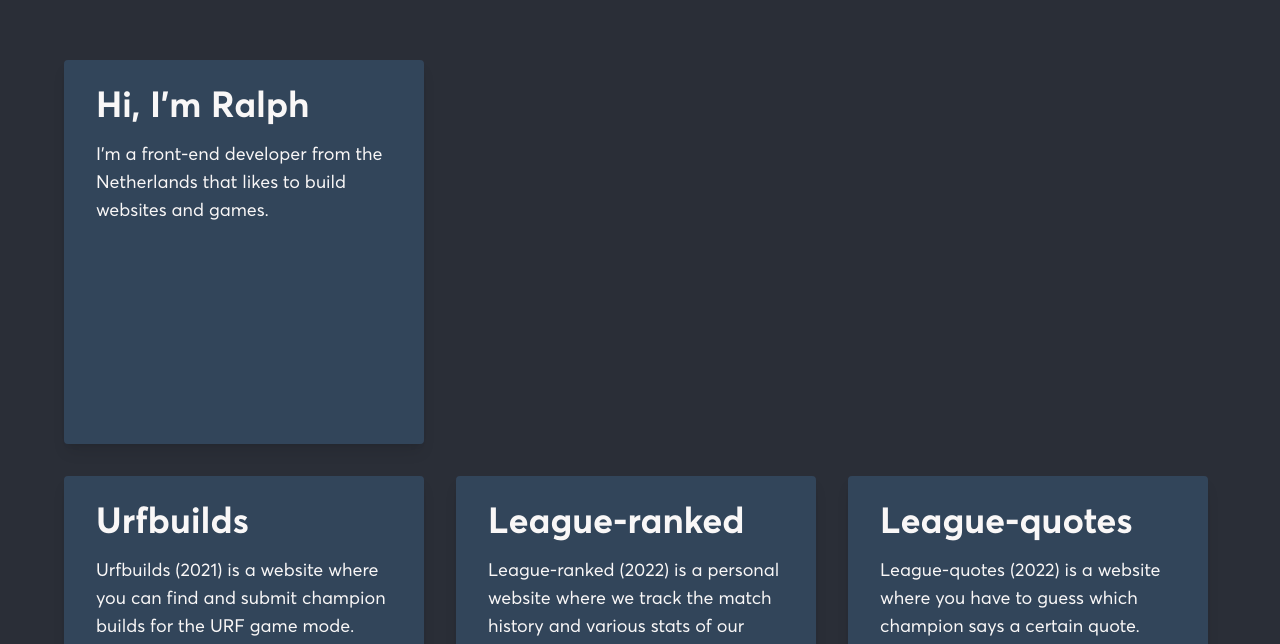
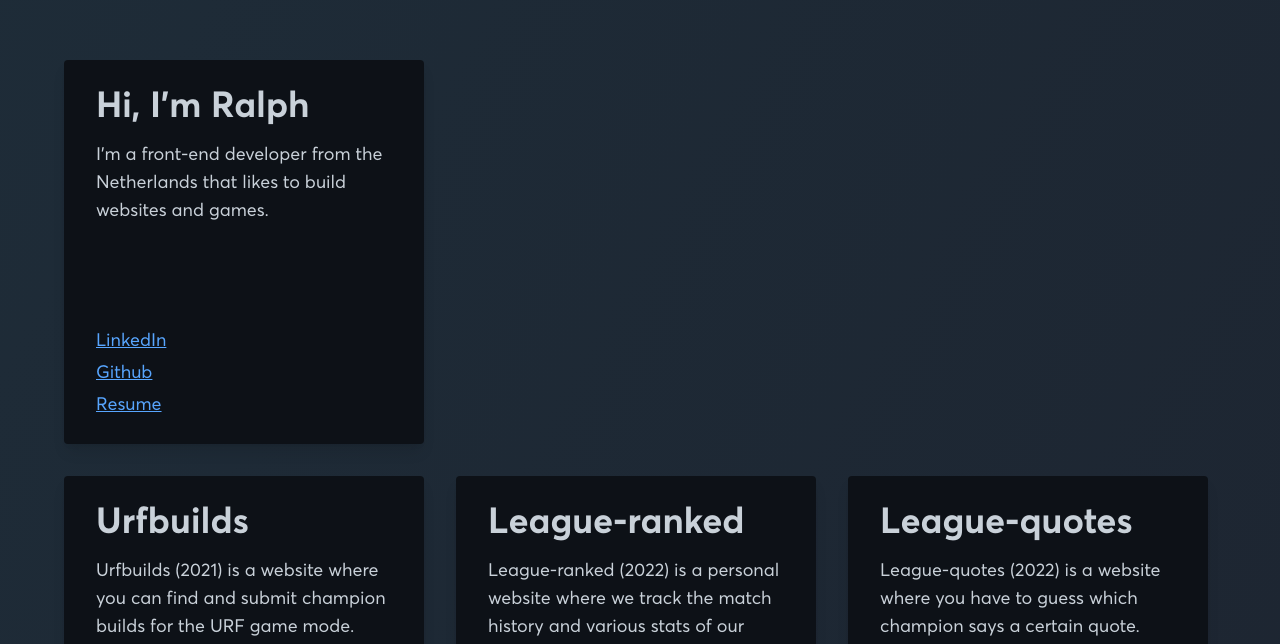
Before and after one commit to Ralphvandodewaard/project-ralph, a Vue app: page / in a window 1280 px wide. Shown: the part 148-792 px from the top of the page. Built offline with nearby package versions, Linux system fonts and the light colour scheme.

Commit message:
Added links to contentwrapper and changed color palette

```diff
--- a/src/App.vue
+++ b/src/App.vue
@@ -1,5 +1,5 @@
 <template>
-  <div class="flex justify-center min-h-screen px-8 bg-secondary font-averta">
+  <div class="flex justify-center min-h-screen px-8 bg-gradient-to-br from-gradient-light to-gradient-dark font-averta">
     <RouterView/>
   </div>
 </template>
--- a/src/components/ContentWrapper.vue
+++ b/src/components/ContentWrapper.vue
@@ -1,5 +1,6 @@
 <template>
-  <div class="flex flex-col gap-4 w-90 h-96 px-8 py-6 bg-primary text-cloud rounded shadow-lg">
+  <div class="flex flex-col justify-between gap-4 w-90 h-96 px-8 py-6 bg-primary text-cloud rounded shadow-lg">
+    <div class="flex flex-col gap-4">
       <h2 class="text-4xl font-bold">
         {{ label }}
       </h2>
@@ -7,10 +8,26 @@
         {{ description }}
       </p>
     </div>
+    <div
+      v-if="links"
+      class="flex flex-col items-start"
+    >
+      <a
+        v-for="link of links"
+        :key="link.label"
+        :href="link.url"
+        target="_blank"
+        class="text-lg leading-8 text-link underline"
+      >
+        {{ link.label }}
+      </a>
+    </div>
+  </div>
 </template>
 
 <script lang="ts">
-import { defineComponent } from 'vue';
+import { defineComponent, PropType } from 'vue';
+import Link from '@/models/Link';
 
 export default defineComponent({
   name: 'ContentWrapper',
@@ -22,6 +39,9 @@ export default defineComponent({
     description: {
       type: String,
       required: true
+    },
+    links: {
+      type: Array as PropType<Link[]>
     }
   }
 });
--- /dev/null
+++ b/src/models/Link.ts
@@ -0,0 +1,6 @@
+interface Link {
+  label: string,
+  url: string,
+}
+
+export default Link;
--- a/src/views/HomeView.vue
+++ b/src/views/HomeView.vue
@@ -6,6 +6,7 @@
     <ContentWrapper
       label="Hi, I'm Ralph"
       description="I'm a front-end developer from the Netherlands that likes to build websites and games."
+      :links="personalLinks"
     />
     <div class="flex flex-wrap gap-8">
       <ContentWrapper
@@ -27,6 +28,7 @@ import {
 } from 'vue';
 import ContentWrapper from '@/components/ContentWrapper.vue';
 import projects from '@/assets/projects';
+import Link from '@/models/Link';
 
 export default defineComponent({
   name: 'HomeView',
@@ -34,10 +36,10 @@ export default defineComponent({
     ContentWrapper
   },
   setup() {
-    const personalLinks: { label: string, link: string }[] = [
-      { label: 'LinkedIn', link: 'https://www.linkedin.com/in/ralphvandodewaard/' },
-      { label: 'Github', link: 'https://github.com/Ralphvandodewaard' },
-      { label: 'Resume', link: '' }
+    const personalLinks: Link[] = [
+      { label: 'LinkedIn', url: 'https://www.linkedin.com/in/ralphvandodewaard/' },
+      { label: 'Github', url: 'https://github.com/Ralphvandodewaard' },
+      { label: 'Resume', url: '' }
     ];
 
     const contentMargin = ref('');
--- a/tailwind.config.js
+++ b/tailwind.config.js
@@ -6,9 +6,13 @@ module.exports = {
         averta: ['AvertaStd']
       },
       colors: {
-        primary: '#32455A',
-        secondary: '#2A2E37',
-        cloud: '#F9F7F7'
+        gradient: {
+          light: '#1E2C38',
+          dark: '#1D232F'
+        },
+        primary: '#0D1117',
+        cloud: '#C9D1D9',
+        link: '#58A6FF'
       },
       width: {
         90: '22.5rem'
```
Lines whose indentation alone changed are shown as unchanged.
